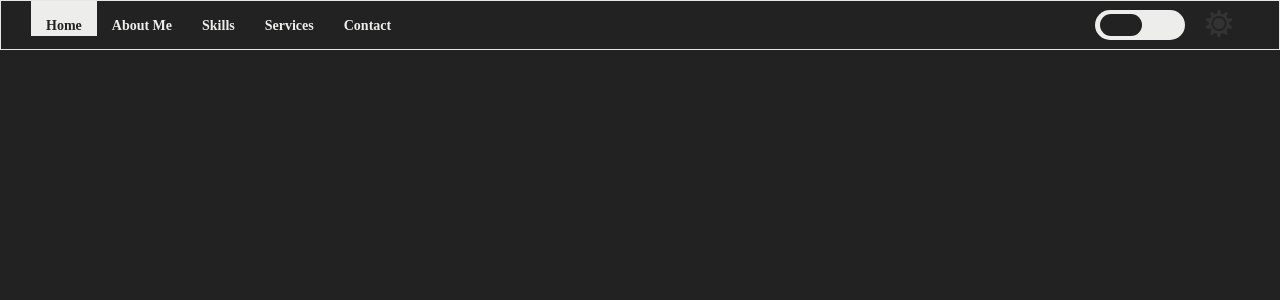
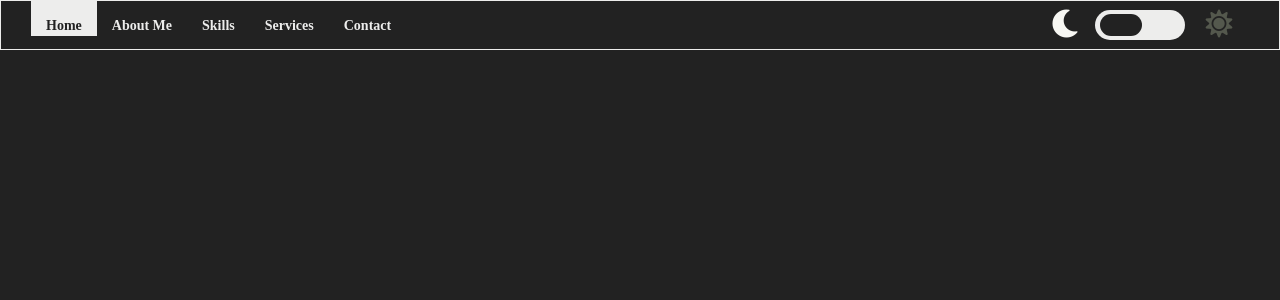
Before and after one commit to Abd-Elrazek/MY_Website, a PHP site: page / in a window 1280 px wide. Shown: the top 300 px of the page. Run offline with PHP 8.4, Linux system fonts and the light colour scheme; some web fonts are replaced.

Commit message:
now I finished navbar and its container

```diff
--- a/css/toggle-switch.css
+++ b/css/toggle-switch.css
@@ -46,6 +46,7 @@ label:active:after {
 
 .main_switch {
     display: -webkit-box;
+    overflow: hidden;
 }
 
 .sun_icon {
@@ -53,3 +54,10 @@ label:active:after {
     margin-right: 31px;
     margin-top: 9px;
 }
+
+
+.fa-moon {
+    margin-left: 12px;
+    margin-right: 16px;
+    margin-top: 9px;
+}
--- a/index.php
+++ b/index.php
@@ -52,6 +52,7 @@
                 <ul class="nav navbar-nav navbar-right">
                     <li>
                         <div class="main_switch">
+                            <i class="fas fa-moon fa-2x"></i>
                             <input type="checkbox" id="switch" />
                             <label class="T_" for="switch">Switch</label>
                             <i class="fas sun_icon fa-sun fa-2x"></i>
--- a/js/toggle-switch.js
+++ b/js/toggle-switch.js
@@ -13,6 +13,9 @@ var checked = function () {
     });
     $('head').append('<style class ="toggle" type="text/css"> label:after{background:#ededec}; </style>');
     $(".toggle_s").remove();
+    $(".sun_icon").css("color", "#222");
+    $(".fa-moon").css("color", "rgb(148, 148, 147)");
+    $(".navbar-default").css("border-color", "#222");
     if (!n) {
         document.body.style.background = "#222";
         $('.navbar-default .navbar-nav li a').css("color", "#ededec");
@@ -24,6 +27,9 @@ var checked = function () {
         });
         $('head').append('<style class ="toggle_s" type="text/css"> label:after{background:#222}; </style>');
         $(".toggle").remove();
+        $(".sun_icon").css("color", "rgb(84, 88, 77)")
+        $(".fa-moon").css("color", "rgb(247, 247, 243)");
+        $(".navbar-default").css("border-color", "#ededec");
     }
 
 };
```
